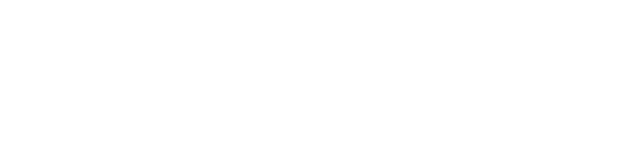
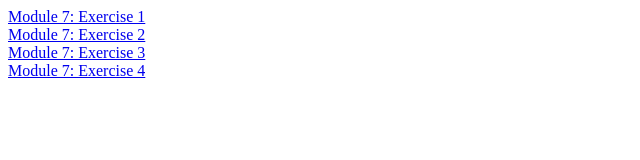
Before and after one commit to nb053820/ExtraCredit_NB, a plain HTML site: page docs/index.html in a window 1280 px wide. Shown: the whole page, without its empty margins (0-640 px from the left). Drawn offline with Linux system fonts and the light colour scheme.

Commit message:
Update index.html

```diff
--- a/docs/index.html
+++ b/docs/index.html
@@ -5,5 +5,9 @@
   <title> Extra Credit Activities - Nicholas Beaty </title>
  </head>
  <body>
+   <a href = "LayerButtons_NicholasBeaty.html"> Module 7: Exercise 1 </a> <br/>
+   <a href = "Toggle3DSymbols_NicholasBeaty.html"> Module 7: Exercise 2 </a> <br/>
+   <a href = "TransparencyHoverover_NicholasBeaty.html"> Module 7: Exercise 3 </a> <br/>
+   <a href = "SyncViews_NicholasBeaty.html"> Module 7: Exercise 4 </a>
  </body>
  </html>
```
